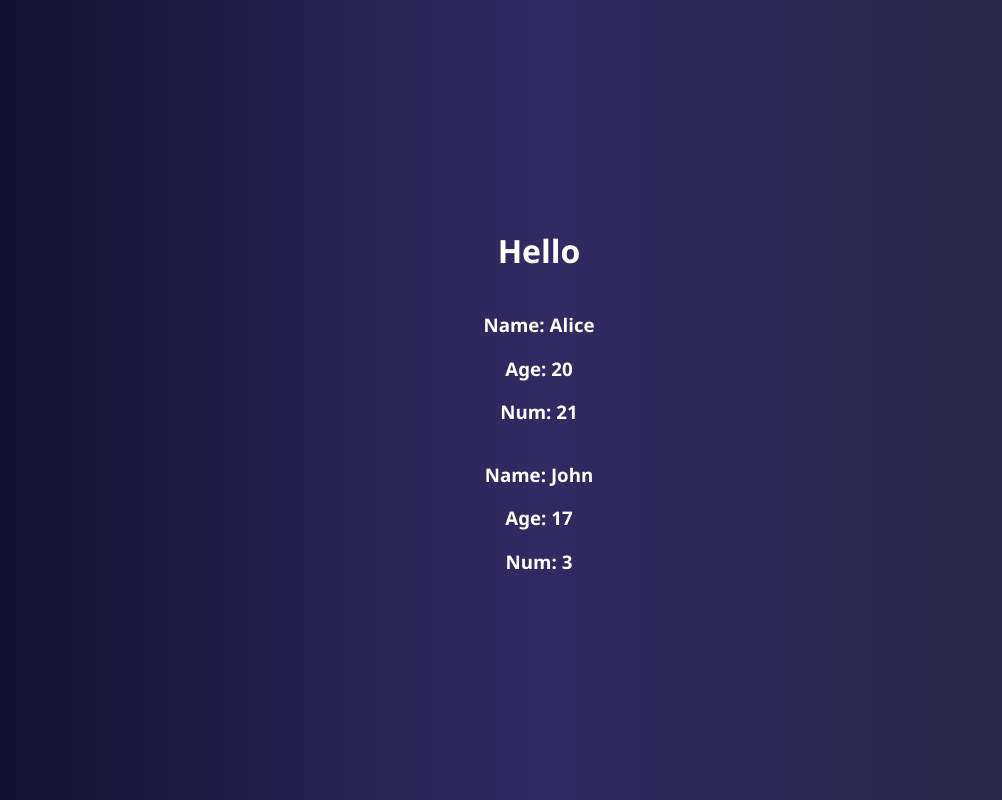
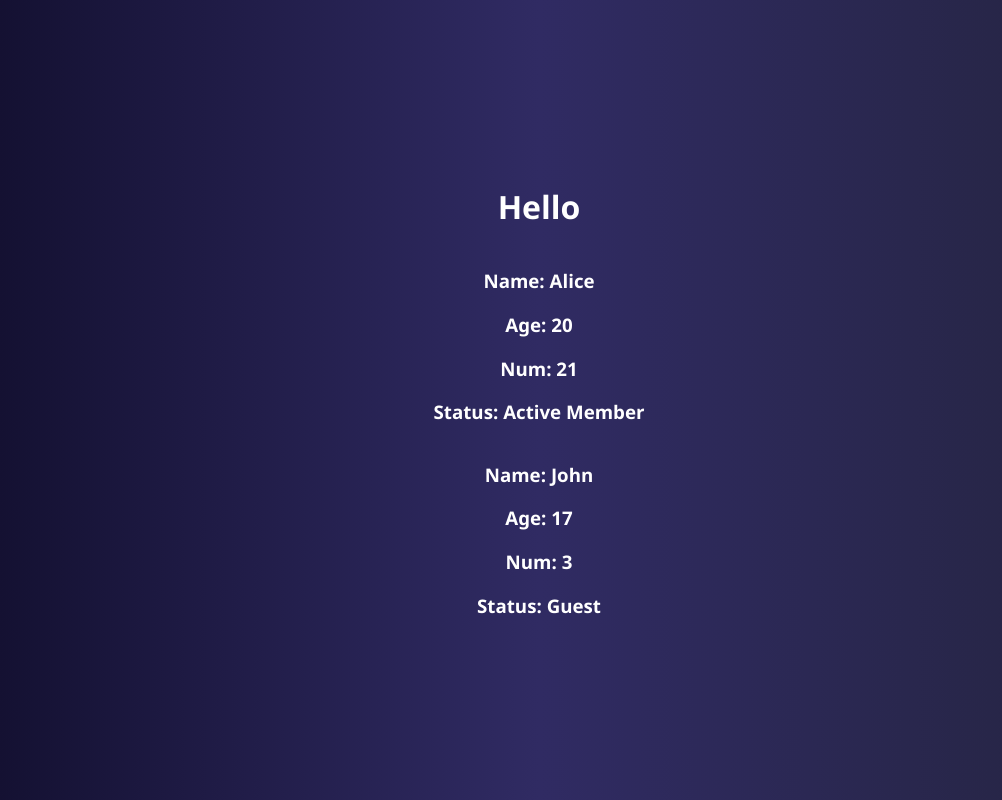
Before and after one commit to Sandeepkumar3003/React-Projects, a React (Vite) app in the folder EcommerceProjectReact/3.HandsOnComponents/ComponentsImplementation/: page / in a window 1280 px wide. Shown: the whole page, without its empty margins (101-1103 px from the left). Built offline with nearby package versions, Linux system fonts and the light colour scheme.

Commit message:
Adding Boolean conditions and displaying output

```diff
--- a/EcommerceProjectReact/3.HandsOnComponents/ComponentsImplementation/src/App.jsx
+++ b/EcommerceProjectReact/3.HandsOnComponents/ComponentsImplementation/src/App.jsx
@@ -24,8 +24,8 @@ function App(){
       {/* Let's understand props */}
 
       <h1>Hello</h1>
-      <ProfildeCard name="Alice" age="20" num='2'/>
-      <ProfildeCard name="John" age="17" num={2} />
+      <ProfildeCard name="Alice" age="20" num='2' isMember={true}/>
+      <ProfildeCard name="John" age="17" num={2} isMember={false}/>
     </div>
   );
 }
--- a/EcommerceProjectReact/3.HandsOnComponents/ComponentsImplementation/src/components/ProfileCard.jsx
+++ b/EcommerceProjectReact/3.HandsOnComponents/ComponentsImplementation/src/components/ProfileCard.jsx
@@ -8,6 +8,7 @@ function ProfileCard(props){
             <h3>Name: {props.name}</h3>
             <h3>Age: {props.age}</h3>
             <h3>Num: {sum}</h3>
+            <h3>Status: {props.isMember ? "Active Member" : "Guest"}</h3>
         </div>
     );
 }
```
